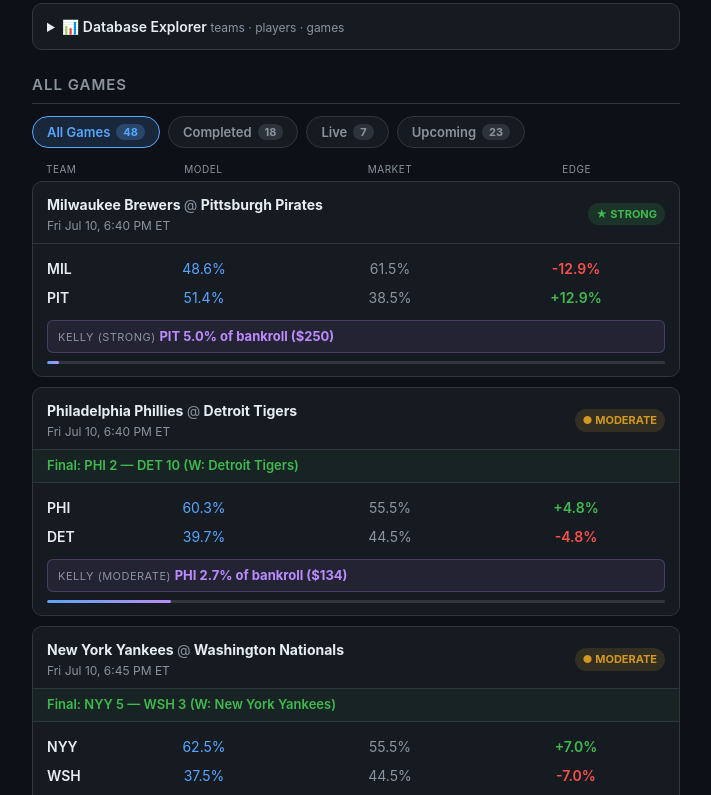
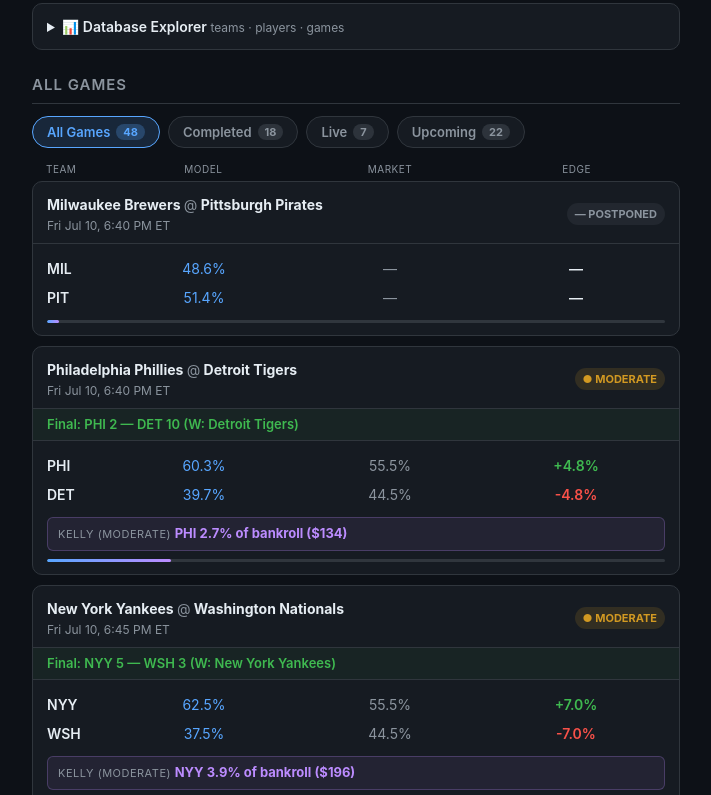
Before and after one commit to I-R0N/MLB-Predictions, a plain HTML site: page archive/daily_report_2026-07-11.html in a window 1280 px wide. Shown: the part 1418-2213 px from the top of the page, without its empty margins (284-995 px from the left). Drawn offline with Linux system fonts and the light colour scheme.

Commit message:
Daily report: 2026-07-11

```diff
--- a/archive/daily_report_2026-07-11.html
+++ b/archive/daily_report_2026-07-11.html
@@ -620,7 +620,7 @@
     <span class="emoji">&#9918;</span>
     <h1>MLB Predictions</h1>
     <div class="date">Saturday, July 11, 2026</div>
-    <div class="updated">Updated Jul 11, 5:04 PM ET &middot; <span class="commit">b4f67e5</span></div>
+    <div class="updated">Updated Jul 11, 5:28 PM ET &middot; <span class="commit">e2ce78f</span></div>
 </div>
 
 
@@ -783,7 +783,7 @@
     <button class="filter-pill active" data-filter="all">All Games <span class="badge">48</span></button>
     <button class="filter-pill" data-filter="completed">Completed <span class="badge">18</span></button>
     <button class="filter-pill" data-filter="live">Live <span class="badge">7</span></button>
-    <button class="filter-pill" data-filter="upcoming">Upcoming <span class="badge">23</span></button>
+    <button class="filter-pill" data-filter="upcoming">Upcoming <span class="badge">22</span></button>
 </div>
 
 <div class="column-labels">
@@ -1051,32 +1051,32 @@
             </div>
         </div>
 
-        <div class="game-card" data-status="upcoming" data-gametime="2026-07-10T22:40:00Z">
+        <div class="game-card" data-status="postponed" data-gametime="2026-07-10T22:40:00Z">
             <div class="game-header">
                 <div class="game-header-left">
                     <span class="matchup">Milwaukee Brewers <span class="at">@</span> Pittsburgh Pirates</span>
                     <span class="game-time">Fri Jul 10, 6:40 PM ET</span>
                 </div>
-                <span class="signal signal-strong">&#9733; STRONG</span>
+                <span class="signal signal-pass">&#8212; POSTPONED</span>
             </div>
 
             <div class="game-body">
                 <div class="team-row">
                     <span class="team-name">MIL</span>
                     <span class="prob">48.6%</span>
-                    <span class="market">61.5%</span>
-                    <span class="edge edge-negative">-12.9%</span>
+                    <span class="market">—</span>
+                    <span class="edge ">—</span>
                 </div>
                 <div class="team-row">
                     <span class="team-name">PIT</span>
                     <span class="prob">51.4%</span>
-                    <span class="market">38.5%</span>
-                    <span class="edge edge-positive">+12.9%</span>
-                </div>
-
-
-
-                <div class="kelly-line"><span class="kelly-label">Kelly (STRONG)</span> <span class="kelly-value">PIT 5.0% of bankroll ($250)</span></div>
+                    <span class="market">—</span>
+                    <span class="edge ">—</span>
+                </div>
+
+
+
+
                 <div class="confidence-bar-container">
                     <div class="confidence-bar" style="width: 2%"></div>
                 </div>
@@ -2334,7 +2334,7 @@
 </div>
 
 <div class="footer">
-    MLB Prediction Model v2.0 &mdash; Updated Jul 11, 5:04 PM ET &mdash; commit b4f67e5<br>
+    MLB Prediction Model v2.0 &mdash; Updated Jul 11, 5:28 PM ET &mdash; commit e2ce78f<br>
     Stacked Ensemble: LR + XGB + LGB + RF + LGB-Recent + LGB-NoWeight + RunDiff + Poisson | Calibrated
 </div>
 
```
Also changed, not shown: index.html (+14 -14 lines).
